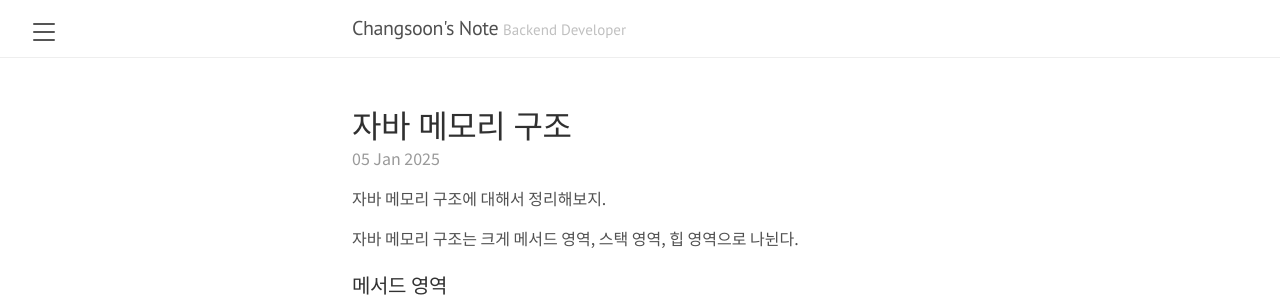
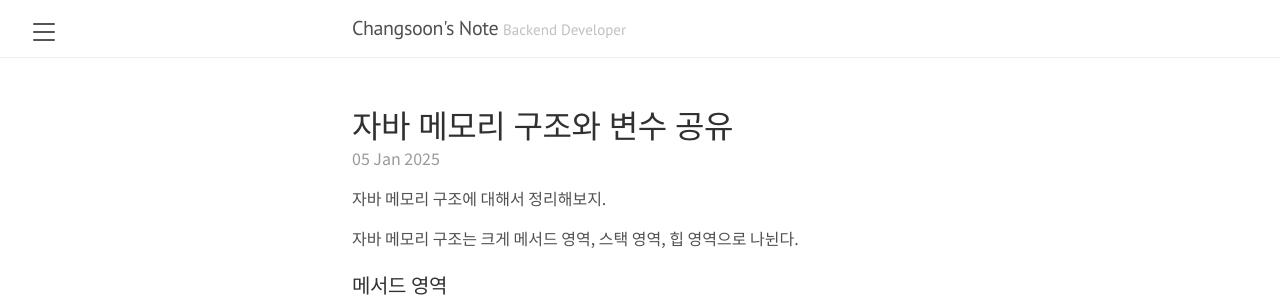
Before and after one commit to Ghosttrio/ghosttrio.github.io, a Jekyll site: the page built from _posts/2025-01-05-자바 메모리구조.md, in a window 1280 px wide. Shown: the top 301 px of the page. Built offline with Jekyll 4.4.1, drawn with Linux system fonts in a browser that asks for light colours.

Commit message:
doc: 250104 글 추가

```diff
--- a/_posts/2025-01-05-자바 메모리구조.md
+++ b/_posts/2025-01-05-자바 메모리구조.md
@@ -1,6 +1,6 @@
 ---
 layout: post
-title: 자바 메모리 구조
+title: 자바 메모리 구조와 변수 공유
 categories: Java
 ---
 
```
Also changed, not shown: 1 other file.
